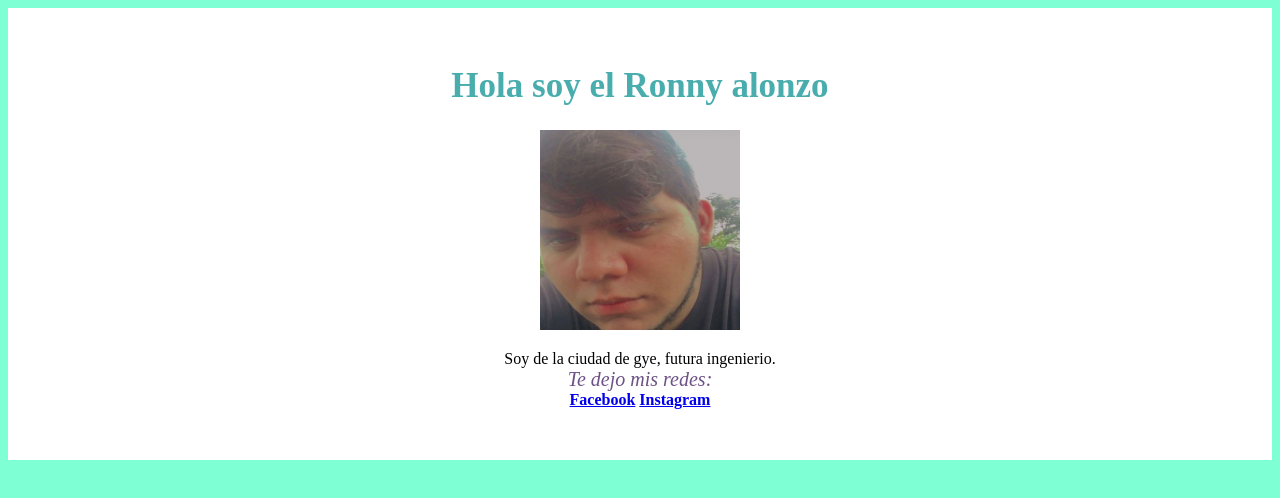
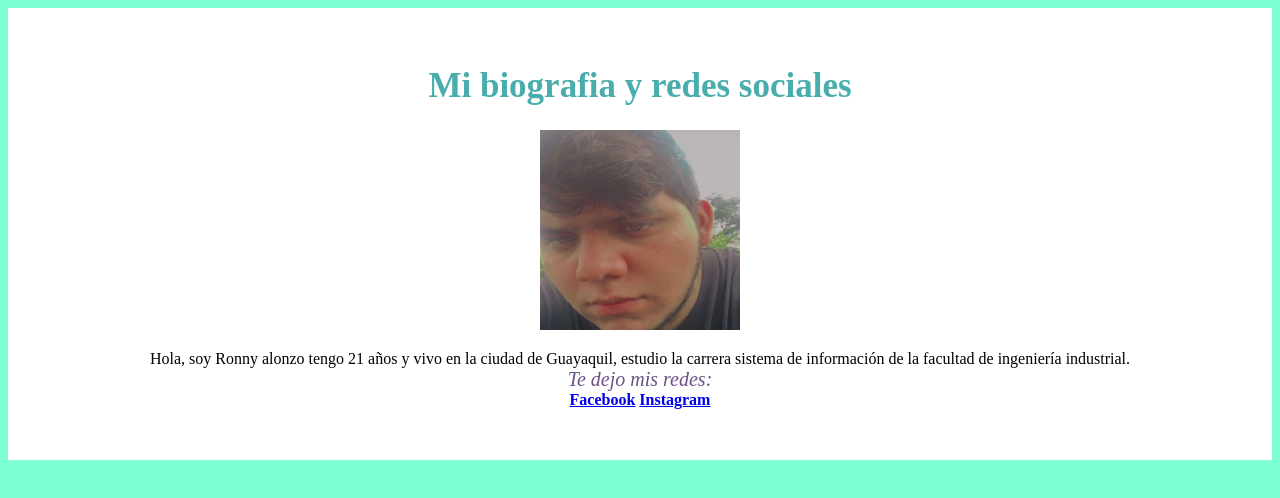
Before and after one commit to Ralonzo99/Ralonzo99.github.io, a plain HTML site: page index.html in a window 1280 px wide. Drawn offline with Linux system fonts and the light colour scheme.

Commit message:
Update index.html

```diff
--- a/index.html
+++ b/index.html
@@ -20,10 +20,10 @@
 
 
     <div class="colorfondo">
-        <h1 style="color: rgb(74, 173, 173);font-size: 35px;" >Hola soy el Ronny alonzo</h1>
+        <h1 style="color: rgb(74, 173, 173);font-size: 35px;" >Mi biografia y redes sociales</h1>
         <img src="foto01.jpeg"  alt="" width="200px" height="200px">
         <p>
-            Soy de la ciudad de gye, futura ingenierio.
+            Hola, soy Ronny alonzo tengo 21 años y vivo en la ciudad de Guayaquil, estudio la carrera sistema de información de la facultad de ingeniería industrial.
 
             <br>
             <em style="color: rgb(109, 81, 135);font-size: 20px;">Te dejo mis redes:</em><br>
```
